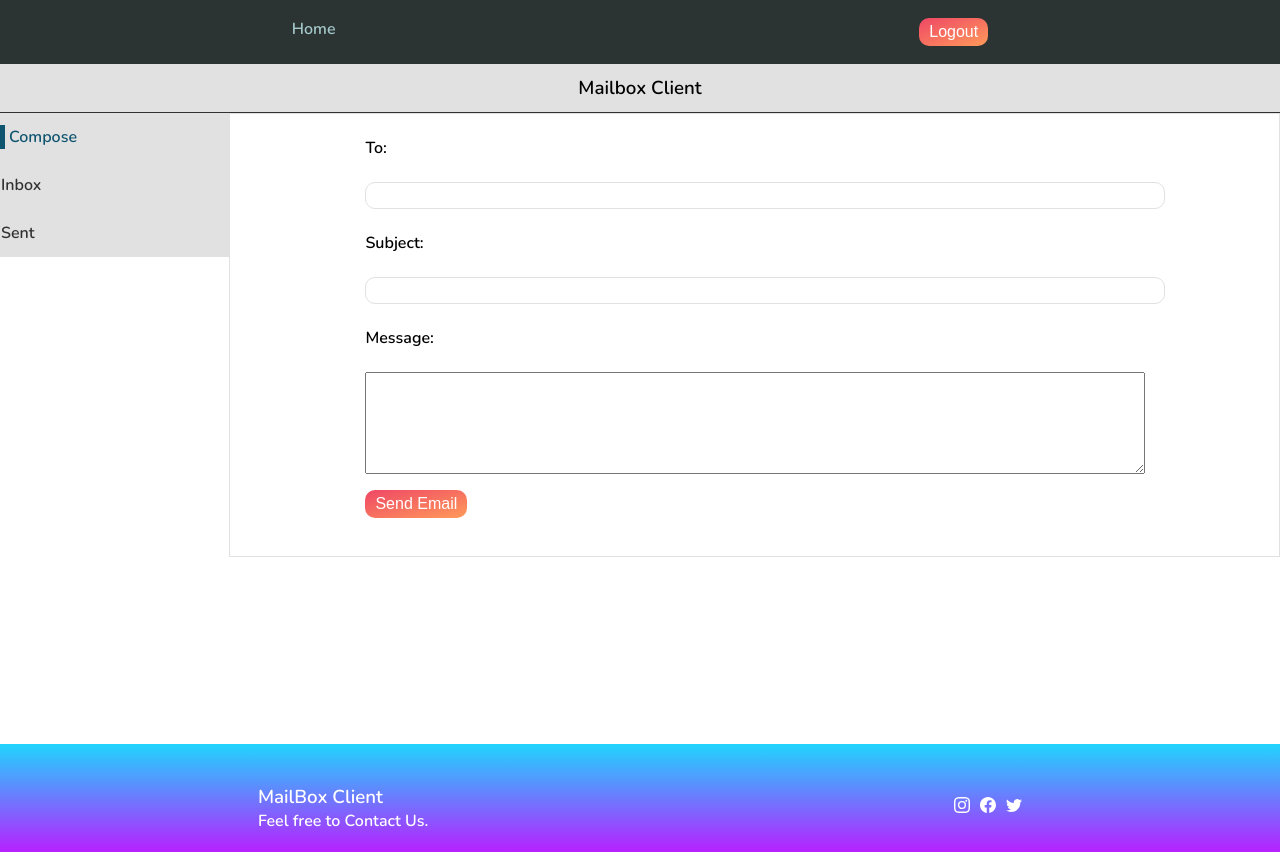
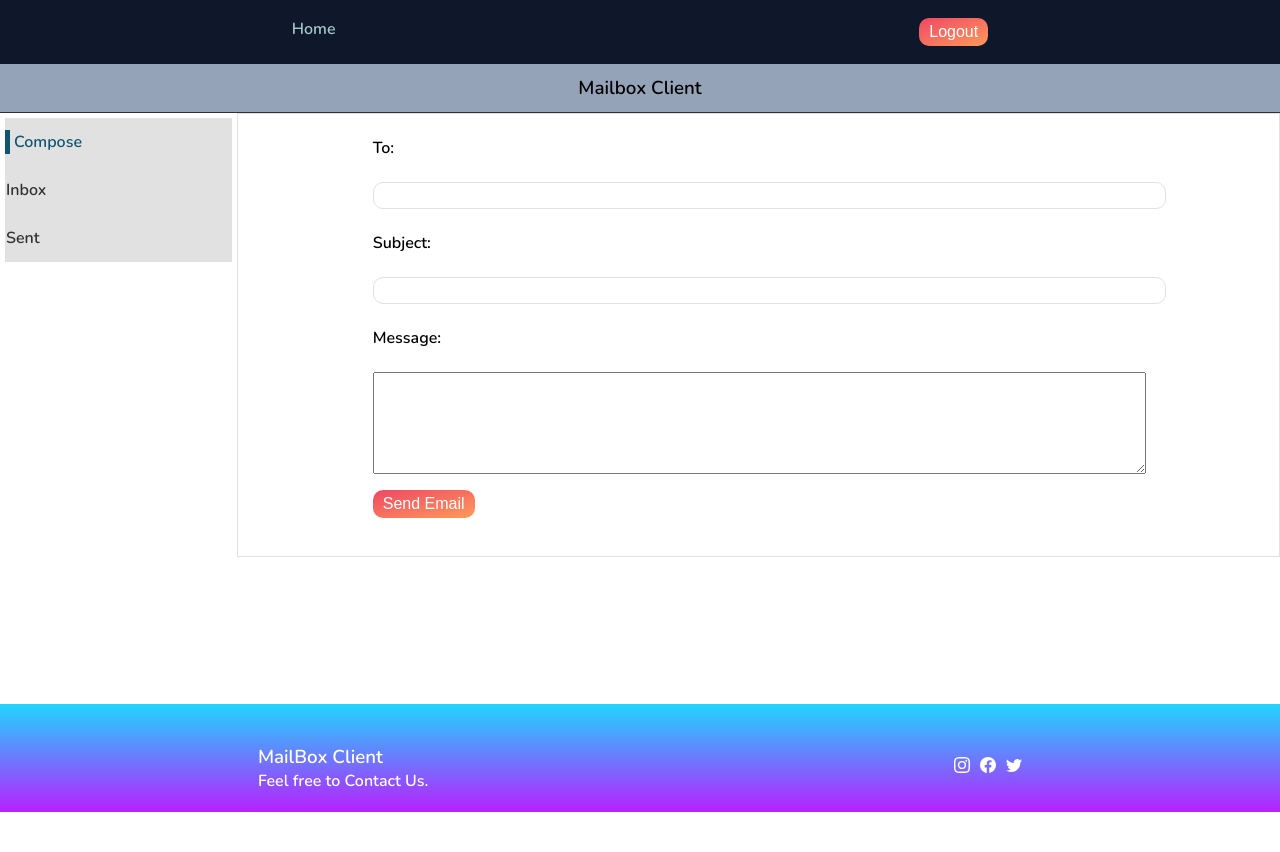
Before and after one commit to Shivanshdev12/mailbox_client, a React (Create React App) app: page /home in a window 1280 px wide. After the commit the page ends 812 px from the top, so only its background shows below. Built offline with nearby package versions, Linux system fonts and the light colour scheme; sample sign-in values are in the browser's storage.

Commit message:
Delete mail

```diff
--- a/src/components/Layout/Footer.css
+++ b/src/components/Layout/Footer.css
@@ -1,7 +1,6 @@
 .footer {
     padding: 40px 0px 20px 0px;
     background-image: linear-gradient(#21d4fd, #b721ff);
-    flex-shrink: 0;
 }
 
 .footer-container {
--- a/src/components/Layout/Layout.css
+++ b/src/components/Layout/Layout.css
@@ -5,6 +5,8 @@
 }
 
 main {
-    height: 85%;
+    display: inline-block;
+    height: 80vh;
     flex: 1 0 auto;
+    overflow-y: scroll;
 }
--- a/src/components/Layout/MainNavigation/MainNavigation.css
+++ b/src/components/Layout/MainNavigation/MainNavigation.css
@@ -1,5 +1,7 @@
 div.nav {
-    background-color: #2C3333;
+    display: inline-block;
+    height: 15vh;
+    background-color: #0f172a;
     color: #fff;
     padding: 18px 0px;
 }
--- a/src/components/screens/Home.css
+++ b/src/components/screens/Home.css
@@ -20,6 +20,7 @@ div.home {
 
 
 .container .side_menu {
+    padding: 5px;
     width: 20%;
 }
 
@@ -48,7 +49,7 @@ div.home {
 
 .home .menu_bar {
     text-align: center;
-    background: #e1e1e1;
+    background: #94a3b8;
     border-bottom: 1px solid #313131;
 }
 
--- a/src/components/screens/Inbox.css
+++ b/src/components/screens/Inbox.css
@@ -4,7 +4,12 @@ div.inbox_menu {
     width: 100%;
     align-items: flex-start;
     justify-content: center;
-    background-color: #f1f1f1;
+    background-color: #e2e8f0;
     flex: 1;
     overflow: auto;
+    box-shadow: rgba(50, 50, 93, 0.25) 0px 6px 12px -2px, rgba(0, 0, 0, 0.3) 0px 3px 7px -3px;
 }
+
+span.not-opened {
+    color: #ef4444;
+}
--- a/src/components/screens/Inbox.js
+++ b/src/components/screens/Inbox.js
@@ -55,7 +55,7 @@ const Inbox = () => {
                         <li className="active">
                             <NavLink to="/home" activeClassName="active_link">Compose</NavLink>
                         </li>
-                        <li><NavLink to="/inbox" activeClassName="active_link">Inbox {totalNotOpened} Unread</NavLink></li>
+                        <li><NavLink to="/inbox" activeClassName="active_link">Inbox <span className="not-opened">{totalNotOpened} Unread</span></NavLink></li>
                         <li><NavLink to="/sent" activeClassName="active_link">Sent</NavLink></li>
                     </ul>
                 </div>
--- a/src/components/screens/Mail.js
+++ b/src/components/screens/Mail.js
@@ -8,7 +8,7 @@ import "./Mail.css";
 const Mail = (props) => {
     const dispatch = useDispatch();
     const openHandler = (key) => {
-        fetch(`https://mailbox2210-default-rtdb.firebaseio.com/${props.mail.receiver}/receiver/${props.mail.key}.json`, {
+        fetch(`https://mailbox2210-default-rtdb.firebaseio.com/${props.mail.receiver}/receiver/${key}.json`, {
             method: "PUT",
             body: JSON.stringify({
                 receiver: props.mail.receiver,
@@ -27,6 +27,7 @@ const Mail = (props) => {
         }).then((res) => {
             if (res.ok) return res.json();
         }).then((data) => {
+            window.location.reload();
             dispatch(mailActions.deleteMail(props.mail.key));
         }).catch((err) => {
             console.error(err);
@@ -42,7 +43,8 @@ const Mail = (props) => {
                     <p>{props.mail.subject}</p>
                 </NavLink>
             </div>
-        </Fragment>)
+        </Fragment>
+    );
 }
 
 export default Mail;
--- a/src/store/mailSlice.js
+++ b/src/store/mailSlice.js
@@ -34,8 +34,7 @@ const mailSlice = createSlice({
         },
         deleteMail(state, action) {
             const index = state.inboxItems.findIndex((item) => item.key === action.payload);
-            const updatedMail = state.inboxItems.splice(index, 1);
-            state.inboxItems = updatedMail;
+            state.inboxItems.splice(index, 1);
         }
     }
 });
```
